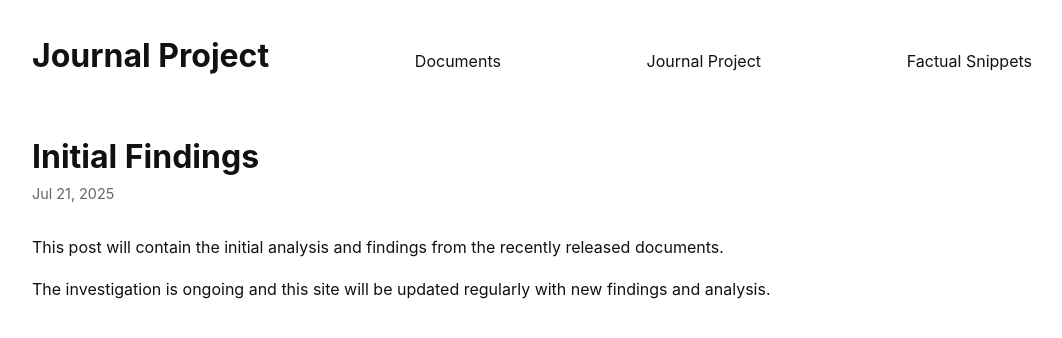
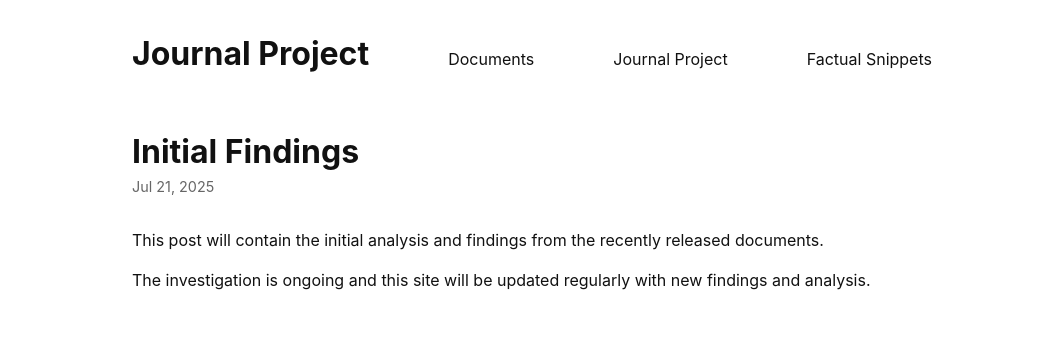
Before and after one commit to umqadir/mlk_release, a Jekyll site: the page built from index.md, in a window 1280 px wide. Shown: the top 338 px of the page, without its empty margins (108-1170 px from the left). Built offline with Jekyll 4.4.1, drawn with Linux system fonts in a browser that asks for light colours.

Commit message:
Use minima theme font family for consistent typography
- Switch to minima's default font stack: -apple-system, BlinkMacSystemFont, Segoe UI, etc.
- Adjust line-height to 1.5 to match theme defaults
- Reduce max-width to 800px for better readability

🤖 Generated with [Claude Code](https://claude.ai/code)

Co-Authored-By: Claude <noreply@anthropic.com>

```diff
--- a/assets/css/site.css
+++ b/assets/css/site.css
@@ -1,8 +1,8 @@
 body {
-  font-family: -apple-system, BlinkMacSystemFont, "Segoe UI", Roboto, Oxygen, Ubuntu, Cantarell, "Open Sans", "Helvetica Neue", sans-serif;
-  line-height: 1.6;
+  font-family: -apple-system, BlinkMacSystemFont, "Segoe UI", Roboto, Helvetica, Arial, sans-serif, "Apple Color Emoji", "Segoe UI Emoji", "Segoe UI Symbol";
+  line-height: 1.5;
   color: #111;
-  max-width: 1000px;
+  max-width: 800px;
   margin: 0 auto;
   padding: 30px;
 }
```
